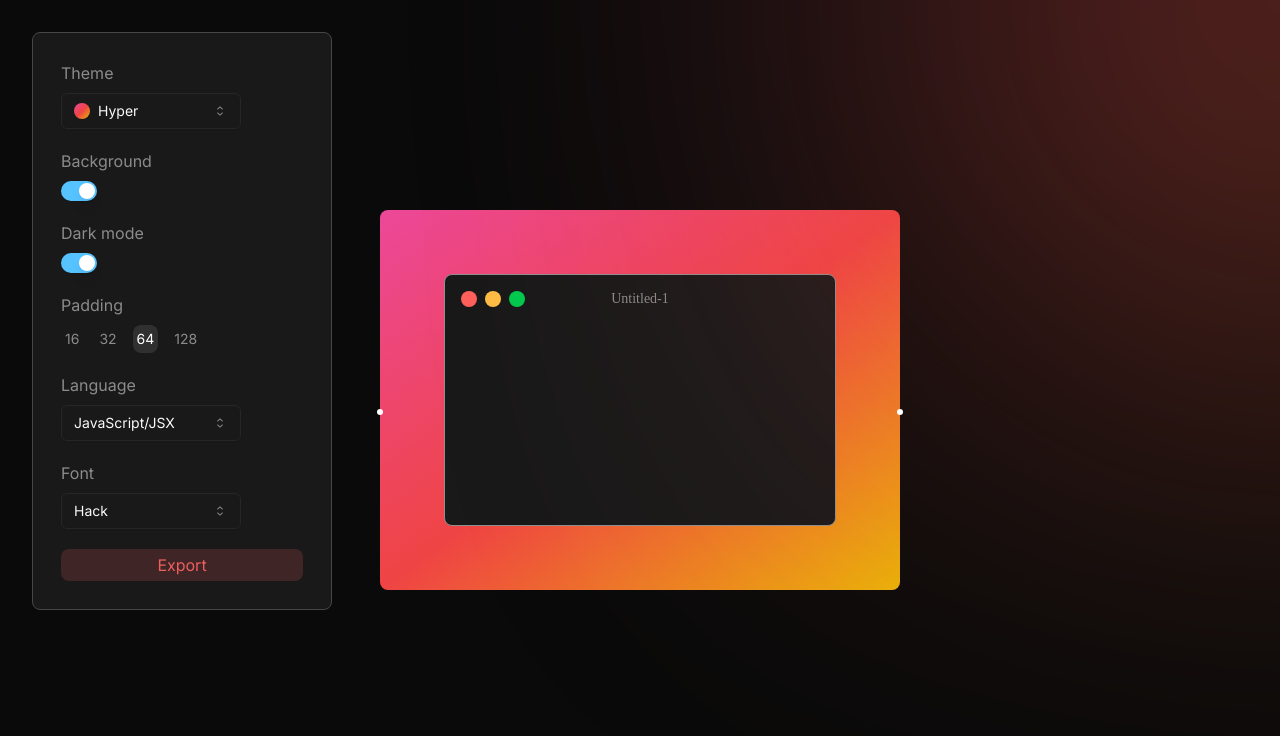
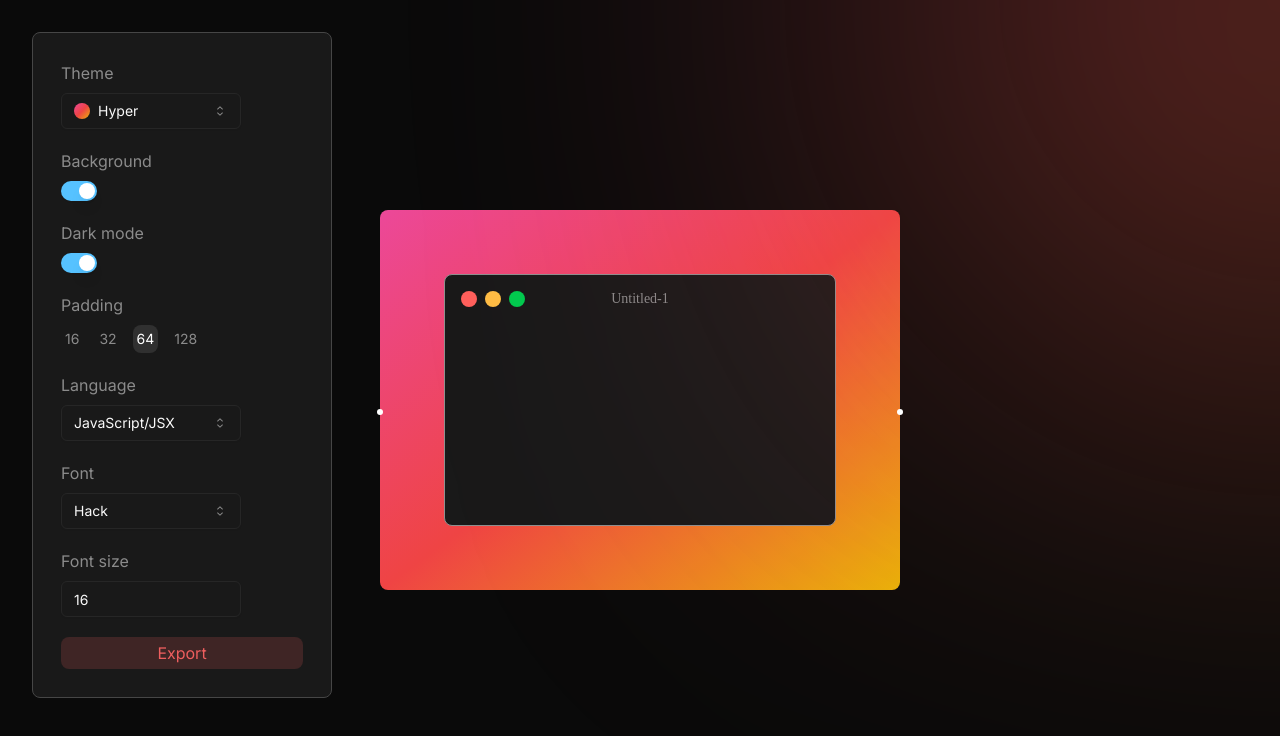
Before and after one commit to BohdanShh/Beauty-Code-Snapshot, a Next.js app: page / in a window 1280 px wide. Shown: the top 736 px of the page. Built offline with nearby package versions, Linux system fonts and the light colour scheme.

Commit message:
Added ability to change font size

```diff
--- /dev/null
+++ b/src/components/ui/input.tsx
@@ -0,0 +1,25 @@
+import * as React from "react"
+
+import { cn } from "src/lib/utils"
+
+export interface InputProps
+  extends React.InputHTMLAttributes<HTMLInputElement> {}
+
+const Input = React.forwardRef<HTMLInputElement, InputProps>(
+  ({ className, type, ...props }, ref) => {
+    return (
+      <input
+        type={type}
+        className={cn(
+          "flex h-9 w-full rounded-md border border-input bg-transparent px-3 py-1 text-sm shadow-sm transition-colors file:border-0 file:bg-transparent file:text-sm file:font-medium placeholder:text-muted-foreground focus-visible:outline-none focus-visible:ring-1 focus-visible:ring-ring disabled:cursor-not-allowed disabled:opacity-50",
+          className
+        )}
+        ref={ref}
+        {...props}
+      />
+    )
+  }
+)
+Input.displayName = "Input"
+
+export { Input }
--- a/src/constants/index.ts
+++ b/src/constants/index.ts
@@ -1,15 +1,16 @@
 import { FontClasses, LanguagesClasses, ThemeClasses } from 'src/types';
 
 export enum SearchParam {
-  width = 'width',
-  theme = 'theme',
-  background = 'background',
-  darkMode = 'darkMode',
-  padding = 'padding',
-  language = 'language',
-  font = 'font',
-  title = 'title',
-  code = 'code',
+  WIDTH = 'width',
+  THEME = 'theme',
+  BACKGROUND = 'background',
+  DARK_MODE = 'darkMode',
+  PADDING = 'padding',
+  LANGUAGE = 'language',
+  FONT = 'font',
+  TITLE = 'title',
+  CODE = 'code',
+  FONT_SIZE = 'fontSize',
 }
 
 export const FONT_CLASSES: FontClasses = {
--- a/src/features/CodeField/index.tsx
+++ b/src/features/CodeField/index.tsx
@@ -43,7 +43,7 @@ const CodeEditor: FC = () => {
     >
       <div className="relative flex-grow flex flex-col gap-3">
         <div
-          className={`flex-grow flex flex-col rounded-lg transition-all duration-200 ${
+          className={`flex-grow flex flex-col rounded-lg transition-[padding] duration-200 ${
             userPreferences.background
               ? THEMES?.[userPreferences.theme as keyof ThemeClasses].background
               : styles.emptyBg
--- a/src/features/CodeField/useCodeField.ts
+++ b/src/features/CodeField/useCodeField.ts
@@ -16,7 +16,7 @@ export const useCodeField = () => {
   };
 
   const handleResize: ResizeCallback = (event, direction, ref, delta): void => {
-    addSearchParam(SearchParam.width, ref.clientWidth.toString());
+    addSearchParam(SearchParam.WIDTH, ref.clientWidth.toString());
 
     userPreferences.setWidth(ref.clientWidth);
   };
--- a/src/features/Editor/index.tsx
+++ b/src/features/Editor/index.tsx
@@ -54,6 +54,7 @@ const Editor: FC = () => {
         onValueChange={handleCodeChange}
         highlight={(code) => hljs.highlight(code, { language: userPreferences.language }).value}
         padding={10}
+        style={{ fontSize: userPreferences.fontSize }}
       />
     </div>
   );
--- a/src/features/Editor/useEditor.ts
+++ b/src/features/Editor/useEditor.ts
@@ -17,7 +17,7 @@ export const useEditor = () => {
 
     userPreferences.setTitle(value);
 
-    addSearchParam(SearchParam.title, value);
+    addSearchParam(SearchParam.TITLE, value);
   };
 
   const handleBlur = (): void => setEditTitleModeEnabled(false);
@@ -25,7 +25,7 @@ export const useEditor = () => {
   const handleCodeChange = (value: string): void => {
     userPreferences.setCode(value);
 
-    addSearchParam(SearchParam.code, btoa(value));
+    addSearchParam(SearchParam.CODE, btoa(value));
   };
 
   return {
--- a/src/features/SettingsBar/index.tsx
+++ b/src/features/SettingsBar/index.tsx
@@ -2,7 +2,6 @@
 
 import { FC } from 'react';
 import { Switch } from 'src/components/ui/switch';
-
 import {
   Select,
   SelectContent,
@@ -11,6 +10,7 @@ import {
   SelectTrigger,
   SelectValue,
 } from 'src/components/ui/select';
+import { Input } from 'src/components/ui/input';
 
 import { useSettingsBar } from 'src/features/SettingsBar/useSettingsBar';
 import { FONTS, LANGUAGES } from 'src/features/SettingsBar/constants';
@@ -29,6 +29,7 @@ const SettingsBar: FC = () => {
     handleFontChange,
     handleDarkModeChange,
     handleBackgroundChange,
+    handleFontSizeChange,
   } = useSettingsBar();
 
   return (
@@ -131,6 +132,17 @@ const SettingsBar: FC = () => {
         </Select>
       </div>
       <div className={styles.flexItem}>
+        <div className={styles.label}>Font size</div>
+        <Input
+          className="w-[180px]"
+          type="number"
+          min={12}
+          max={24}
+          value={userPreferences.fontSize}
+          onChange={handleFontSizeChange}
+        />
+      </div>
+      <div className={styles.flexItem}>
         <button className="h-full rounded-lg text-[#ee5e5e] p-1 bg-[#ee5e5e2d] transition-all duration-200 hover:bg-[#ee5e5e54]">
           Export
         </button>
--- a/src/features/SettingsBar/useSettingsBar.ts
+++ b/src/features/SettingsBar/useSettingsBar.ts
@@ -4,45 +4,54 @@ import { useUrlManager } from 'src/hooks/useUrlManager';
 import { useGetUserPreferences } from 'src/hooks/useGetUserPreferences';
 
 import styles from 'src/features/SettingsBar/styles.module.css';
+import { ChangeEvent } from 'react';
 
 export const useSettingsBar = () => {
   const { addSearchParam } = useUrlManager();
   const userPreferences = useGetUserPreferences();
 
   const handlePaddingChange = (value: number): void => {
-    addSearchParam(SearchParam.padding, value.toString());
+    addSearchParam(SearchParam.PADDING, value.toString());
 
     userPreferences.setPadding(value);
   };
 
   const handleLanguageChange = (value: string): void => {
-    addSearchParam(SearchParam.language, value);
+    addSearchParam(SearchParam.LANGUAGE, value);
 
     userPreferences.setLanguage(value);
   };
 
   const handleThemeChange = (value: string): void => {
-    addSearchParam(SearchParam.theme, value);
+    addSearchParam(SearchParam.THEME, value);
 
     userPreferences.setTheme(value);
   };
 
   const handleFontChange = (value: string): void => {
-    addSearchParam(SearchParam.font, value);
+    addSearchParam(SearchParam.FONT, value);
 
     userPreferences.setFont(value);
   };
 
   const handleDarkModeChange = (value: boolean): void => {
-    addSearchParam(SearchParam.darkMode, value.toString());
+    addSearchParam(SearchParam.DARK_MODE, value.toString());
 
     userPreferences.setDarkMode(value);
   };
 
   const handleBackgroundChange = (value: boolean): void => {
-    addSearchParam(SearchParam.background, value.toString());
+    addSearchParam(SearchParam.BACKGROUND, value.toString());
 
     userPreferences.setDarkMode(value);
+  };
+
+  const handleFontSizeChange = (event: ChangeEvent<HTMLInputElement>): void => {
+    const targetValue = event.currentTarget.value;
+
+    addSearchParam(SearchParam.FONT_SIZE, targetValue);
+
+    userPreferences.setFontSize(Number(targetValue));
   };
 
   const isActiveButton = (value: number): boolean => value === userPreferences.padding;
@@ -63,5 +72,6 @@ export const useSettingsBar = () => {
     handleFontChange,
     handleDarkModeChange,
     handleBackgroundChange,
+    handleFontSizeChange,
   };
 };
--- a/src/hooks/useGetUserPreferences.ts
+++ b/src/hooks/useGetUserPreferences.ts
@@ -5,17 +5,18 @@ import { UserPreferences } from 'src/store/UserPreferences';
 export const useGetUserPreferences = () => {
   const { searchParams } = useUrlManager();
 
-  const code = searchParams.get(SearchParam.code);
+  const code = searchParams.get(SearchParam.CODE);
 
   return new UserPreferences({
-    padding: Number(searchParams.get(SearchParam.padding)) || 64,
-    language: searchParams.get(SearchParam.language) || 'javascript',
-    width: Number(searchParams.get(SearchParam.width)) || 520,
-    title: searchParams.get(SearchParam.title) || 'Untitled-1',
-    theme: searchParams.get(SearchParam.theme) || 'hyper',
-    font: searchParams.get(SearchParam.font) || 'hack',
+    padding: Number(searchParams.get(SearchParam.PADDING)) || 64,
+    language: searchParams.get(SearchParam.LANGUAGE) || 'javascript',
+    width: Number(searchParams.get(SearchParam.WIDTH)) || 520,
+    title: searchParams.get(SearchParam.TITLE) || 'Untitled-1',
+    theme: searchParams.get(SearchParam.THEME) || 'hyper',
+    font: searchParams.get(SearchParam.FONT) || 'hack',
     code: code ? atob(code) : ' ',
-    darkMode: searchParams.get(SearchParam.darkMode)?.includes('true') ?? true,
-    background: searchParams.get(SearchParam.background)?.includes('true') ?? true,
+    darkMode: searchParams.get(SearchParam.DARK_MODE)?.includes('true') ?? true,
+    background: searchParams.get(SearchParam.BACKGROUND)?.includes('true') ?? true,
+    fontSize: Number(searchParams.get(SearchParam.FONT_SIZE)) || 16,
   });
 };
--- a/src/store/UserPreferences.ts
+++ b/src/store/UserPreferences.ts
@@ -12,6 +12,7 @@ export class UserPreferences {
   public code;
   public darkMode;
   public background;
+  public fontSize;
 
   constructor({
     background,
@@ -23,6 +24,7 @@ export class UserPreferences {
     title,
     code,
     darkMode,
+    fontSize,
   }: UserPreferencesDefaultValues) {
     makeAutoObservable(this);
 
@@ -35,6 +37,7 @@ export class UserPreferences {
     this.code = code;
     this.darkMode = darkMode;
     this.background = background;
+    this.fontSize = fontSize;
   }
 
   setPadding(value: number): void {
@@ -72,4 +75,8 @@ export class UserPreferences {
   setBackground(value: boolean): void {
     this.background = value;
   }
+
+  setFontSize(value: number): void {
+    this.fontSize = value;
+  }
 }
--- a/src/types/index.ts
+++ b/src/types/index.ts
@@ -14,6 +14,7 @@ export type UserPreferencesDefaultValues = {
   title: string;
   code: string;
   darkMode: boolean;
+  fontSize: number;
 };
 
 export type ThemeClasses = {
```
